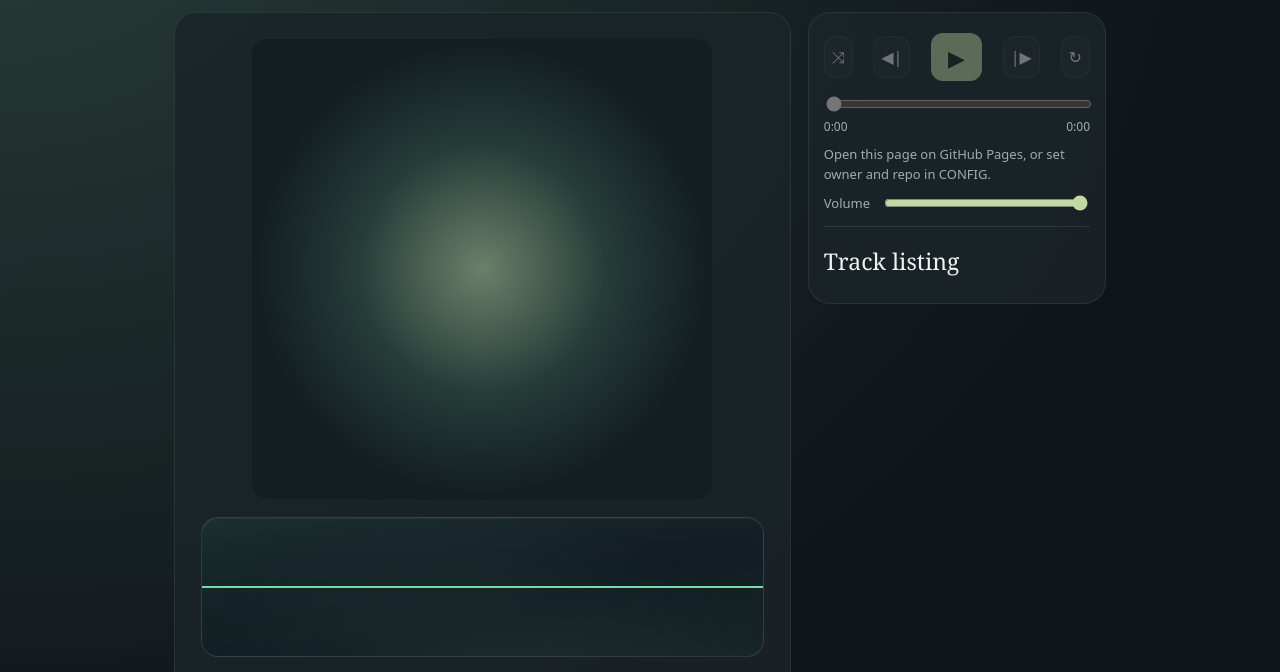
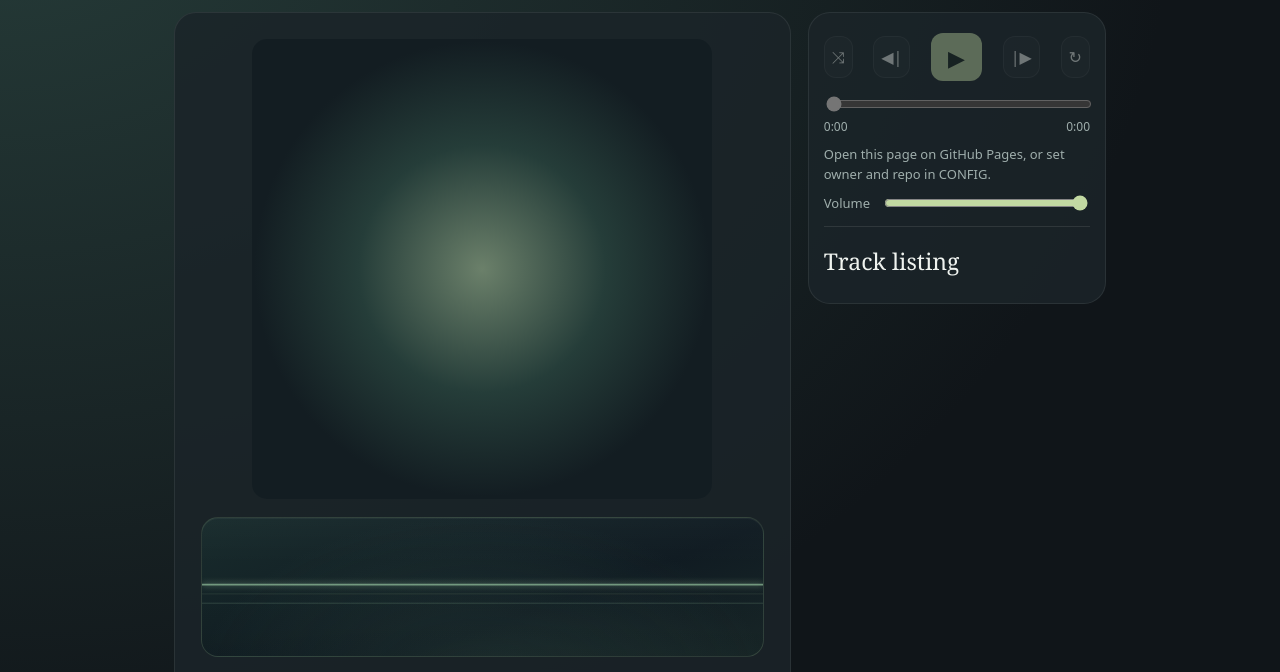
Before and after one commit to polyhedron-sudo/audioplayer, a plain HTML site: page index.html in a window 1280 px wide. Shown: the part 128-800 px from the top of the page. Drawn offline with Linux system fonts and the light colour scheme.

Commit message:
Restore original green music visualizer; preserve current layout and controls

```diff
--- a/index.html
+++ b/index.html
@@ -93,8 +93,6 @@ let lyricsController=null,lyricsRequest=0;
 // The canvas is decorative: audio continues normally if visualization is unavailable.
 const visualCanvas=$('visualizer'),visualCtx=visualCanvas.getContext('2d');
 let audioContext=null,analyser=null,volumeGain=null,frequencyData=null,visualFrame=0,visualActive=false;
-// Sample-accurate, mirrored traces: no scrolling history or invented motion.
-let waveformData=null;
 const reducedMotion=window.matchMedia&&window.matchMedia('(prefers-reduced-motion: reduce)').matches;
 function setupVisualizer(){
   if(audioContext||!visualCtx)return;
@@ -102,14 +100,13 @@ function setupVisualizer(){
   if(!AudioContextClass)return;
   try{
     audioContext=new AudioContextClass();
-    analyser=audioContext.createAnalyser();analyser.fftSize=2048;analyser.smoothingTimeConstant=.6;
+    analyser=audioContext.createAnalyser();analyser.fftSize=1024;analyser.smoothingTimeConstant=.84;
     frequencyData=new Uint8Array(analyser.frequencyBinCount);
-    waveformData=new Uint8Array(analyser.fftSize);
     const source=audioContext.createMediaElementSource(audio);
     volumeGain=audioContext.createGain();
     volumeGain.gain.value=Number($('volume').value);
     source.connect(analyser);analyser.connect(volumeGain);volumeGain.connect(audioContext.destination);
-  }catch(_){analyser=null;frequencyData=null;waveformData=null;volumeGain=null}
+  }catch(_){analyser=null;frequencyData=null;volumeGain=null}
 }
 function resizeVisualizer(){
   if(!visualCtx)return;
@@ -119,56 +116,6 @@ function resizeVisualizer(){
     visualCanvas.width=width;visualCanvas.height=height;
   }
 }
-function paintSampleVisualizer(w,h,playing){
-  const mid=h*.5,scale=Math.min(window.devicePixelRatio||1,2);
-  const samples=waveformData;
-  const bins=Math.min(240,Math.max(80,Math.floor(w/3)));
-  const peaks=new Float32Array(bins),averages=new Float32Array(bins);
-  // Summarize the actual PCM signal. Quiet audio remains quiet; louder peaks grow.
-  let power=0;
-  if(playing&&samples){
-    for(let i=0;i<samples.length;i++){
-      const value=(samples[i]-128)/128;
-      power+=value*value;
-    }
-    const rms=Math.sqrt(power/samples.length);
-    // Bounded automatic display gain reveals quiet musical detail without showing silence as sound.
-    const sensitivity=Math.min(3.5,Math.max(1.1,.24/Math.max(.015,rms)));
-    for(let i=0;i<bins;i++){
-      const start=Math.floor(i*samples.length/bins);
-      const end=Math.max(start+1,Math.floor((i+1)*samples.length/bins));
-      let peak=0;
-      for(let j=start;j<end;j++){
-        const v=(samples[j]-128)/128;
-        peak=Math.max(peak,Math.abs(v));
-      }
-      peaks[i]=Math.min(.94,peak*sensitivity);
-      const sample=(samples[Math.floor((start+end-1)/2)]-128)/128;
-      averages[i]=Math.max(-.94,Math.min(.94,sample*sensitivity));
-    }
-  }
-  const xAt=i=>i*w/(bins-1);
-  const stroke=(color,width,glow,points)=>{
-    visualCtx.save();
-    visualCtx.beginPath();
-    for(let i=0;i<bins;i++){
-      const y=points(i),x=xAt(i);
-      if(i===0)visualCtx.moveTo(x,y);else visualCtx.lineTo(x,y);
-    }
-    visualCtx.strokeStyle=color;visualCtx.lineWidth=width*scale;
-    visualCtx.lineCap='round';visualCtx.lineJoin='round';
-    visualCtx.shadowColor=glow;visualCtx.shadowBlur=playing?10*scale:0;
-    visualCtx.stroke();visualCtx.restore();
-  };
-  visualCtx.strokeStyle='rgba(194,217,162,.14)';
-  visualCtx.lineWidth=scale;
-  visualCtx.beginPath();visualCtx.moveTo(0,mid);visualCtx.lineTo(w,mid);visualCtx.stroke();
-  // Gold upper and teal lower silhouettes share real sample peaks: an audio-reactive reflection.
-  stroke('rgba(203,221,162,.8)',2.15,'#c2d9a2',i=>mid-peaks[i]*h*.42);
-  stroke('rgba(101,196,184,.68)',1.85,'#6ac5b8',i=>mid+peaks[i]*h*.42);
-  // A fine central green line preserves the positive/negative shape of the real samples.
-  stroke('rgba(132,235,173,.94)',1.45,'#80dfab',i=>mid-averages[i]*h*.43);
-}
 function paintVisualizer(){
   if(!visualCtx)return;
   resizeVisualizer();
@@ -176,8 +123,34 @@ function paintVisualizer(){
   if(!w||!h)return;
   visualCtx.clearRect(0,0,w,h);
   const playing=visualActive&&!audio.paused&&!audio.ended&&analyser&&!reducedMotion;
-  if(playing&&waveformData)analyser.getByteTimeDomainData(waveformData);
-  paintSampleVisualizer(w,h,playing);
+  if(playing)analyser.getByteFrequencyData(frequencyData);
+  const bands=54,values=[];
+  for(let i=0;i<bands;i++){
+    if(!playing){values.push(.045);continue}
+    // More detail in low and middle frequencies, where musical motion is most apparent.
+    const start=Math.floor(Math.pow(i/bands,1.65)*(frequencyData.length-1));
+    const end=Math.max(start+1,Math.floor(Math.pow((i+1)/bands,1.65)*frequencyData.length));
+    let sum=0;for(let j=start;j<end;j++)sum+=frequencyData[j];
+    values.push(Math.min(.93,Math.pow(sum/(end-start)/255,1.35)*1.65+.025));
+  }
+  const mid=h*.55,step=w/(bands-1);
+  const draw=(direction,opacity,lineWidth)=>{
+    const gradient=visualCtx.createLinearGradient(0,mid-direction*h*.42,0,mid+direction*h*.42);
+    gradient.addColorStop(0,'rgba(206,224,171,'+opacity+')');
+    gradient.addColorStop(1,'rgba(84,173,155,'+(opacity*.42)+')');
+    visualCtx.strokeStyle=gradient;visualCtx.lineWidth=lineWidth;visualCtx.lineJoin='round';
+    visualCtx.beginPath();
+    values.forEach((v,i)=>{
+      const x=i*step,y=mid-direction*(7+v*h*.37);
+      if(!i)visualCtx.moveTo(x,y);else visualCtx.lineTo(x,y);
+    });
+    visualCtx.stroke();
+  };
+  visualCtx.save();visualCtx.shadowColor='#a8d9b1';visualCtx.shadowBlur=playing?15:6;
+  draw(1,.88,Math.max(1.5,w/360));
+  visualCtx.shadowBlur=0;draw(-1,.28,Math.max(1,w/650));visualCtx.restore();
+  visualCtx.strokeStyle='#c2d9a21c';visualCtx.lineWidth=1;visualCtx.beginPath();
+  visualCtx.moveTo(0,mid);visualCtx.lineTo(w,mid);visualCtx.stroke();
   if(playing)visualFrame=requestAnimationFrame(paintVisualizer);
 }
 function stopVisualizer(){
```
